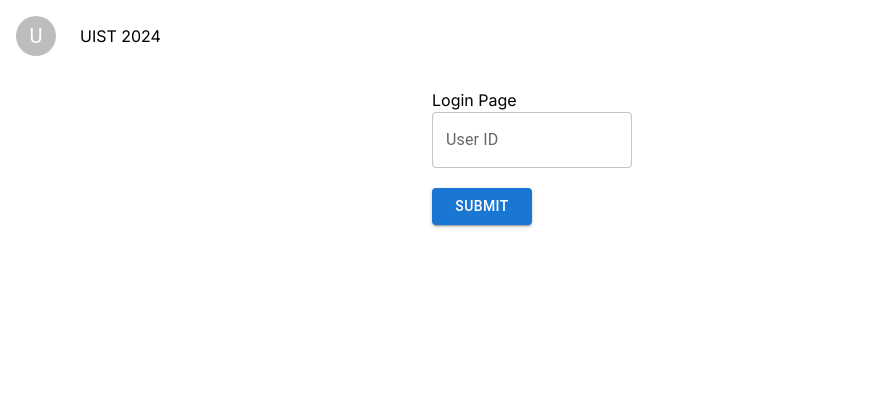
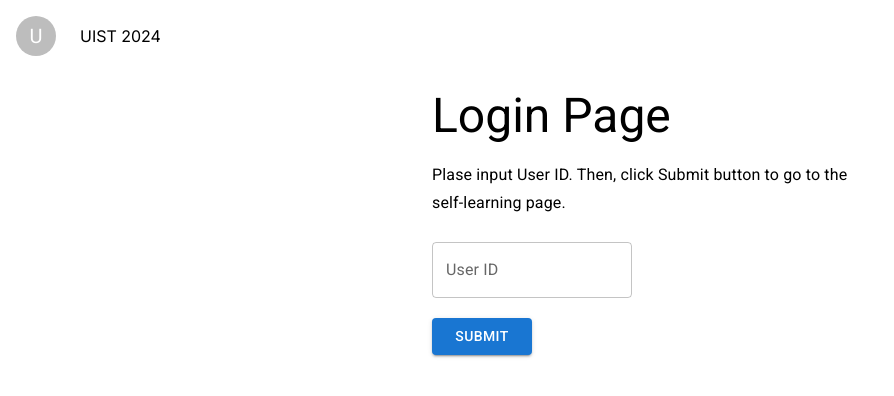
Before and after one commit to kenglwo/UIST2024, a Next.js app in the folder frontend/app/: page /login in a window 1280 px wide. Shown: the top 396 px of the page, without its empty margins (0-894 px from the left). Built offline with nearby package versions, Linux system fonts and the light colour scheme.

Commit message:
:package: apply Typography

```diff
--- a/frontend/app/app/interface/layout.tsx
+++ b/frontend/app/app/interface/layout.tsx
@@ -1,5 +1,9 @@
 import type { Metadata } from "next";
 import { Inter } from "next/font/google";
+import "@fontsource/roboto/300.css";
+import "@fontsource/roboto/400.css";
+import "@fontsource/roboto/500.css";
+import "@fontsource/roboto/700.css";
 import "../globals.css";
 
 const inter = Inter({ subsets: ["latin"] });
--- a/frontend/app/app/login/layout.tsx
+++ b/frontend/app/app/login/layout.tsx
@@ -1,5 +1,9 @@
 import type { Metadata } from "next";
 import { Inter } from "next/font/google";
+import "@fontsource/roboto/300.css";
+import "@fontsource/roboto/400.css";
+import "@fontsource/roboto/500.css";
+import "@fontsource/roboto/700.css";
 import "../globals.css";
 
 const inter = Inter({ subsets: ["latin"] });
--- a/frontend/app/app/login/page.tsx
+++ b/frontend/app/app/login/page.tsx
@@ -4,6 +4,7 @@ import Box from "@mui/material/Box";
 import Grid from "@mui/material/Grid";
 import Stack from "@mui/material/Stack";
 import Button from "@mui/material/Button";
+import Typography from "@mui/material/Typography";
 import TextField from "@mui/material/TextField";
 import Header from "../components/Header";
 import { UserInfo } from "../types";
@@ -29,12 +30,18 @@ export default function BasicGrid() {
         <Grid item xs={4} />
         <Grid item xs={4}>
           <Stack>
-            <h1>Login Page</h1>
+            <Typography variant="h3" gutterBottom>
+              Login Page
+            </Typography>
+            <Typography variant="subtitle1" gutterBottom>
+              Plase input User ID. Then, click Submit button to go to the
+              self-learning page.
+            </Typography>
             <TextField
               id="user_id"
               label="User ID"
               variant="outlined"
-              sx={{ maxWidth: "200px" }}
+              sx={{ maxWidth: "200px", marginTop: "20px"}}
             />
             <Button
               variant="contained"
```
